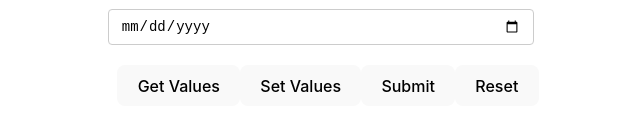
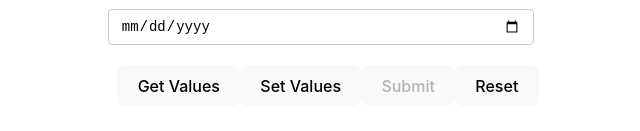
Before and after one commit to eijnehc/rhf-demo, a React (Vite) app: page / in a window 1280 px wide. Shown: the part 1021-1152 px from the top of the page, without its empty margins (312-952 px from the left). Built offline with nearby package versions, Linux system fonts and the light colour scheme; no server answers.

Commit message:
Validation modes

```diff
--- a/src/components/YoutubeForm.tsx
+++ b/src/components/YoutubeForm.tsx
@@ -35,6 +35,7 @@
       age: 0,
       dob: new Date(),
     },
+    mode: "all",
   });
   const {
     register,
@@ -266,7 +267,7 @@
         <button type="button" onClick={handleSetValue}>
           Set Values
         </button>
-        <button disabled={!isDirty || isSubmitting}>Submit</button>
+        <button disabled={!isDirty || !isValid || isSubmitting}>Submit</button>
         <button onClick={() => reset()}>Reset</button>
       </form>
       <DevTool control={control} />
```
